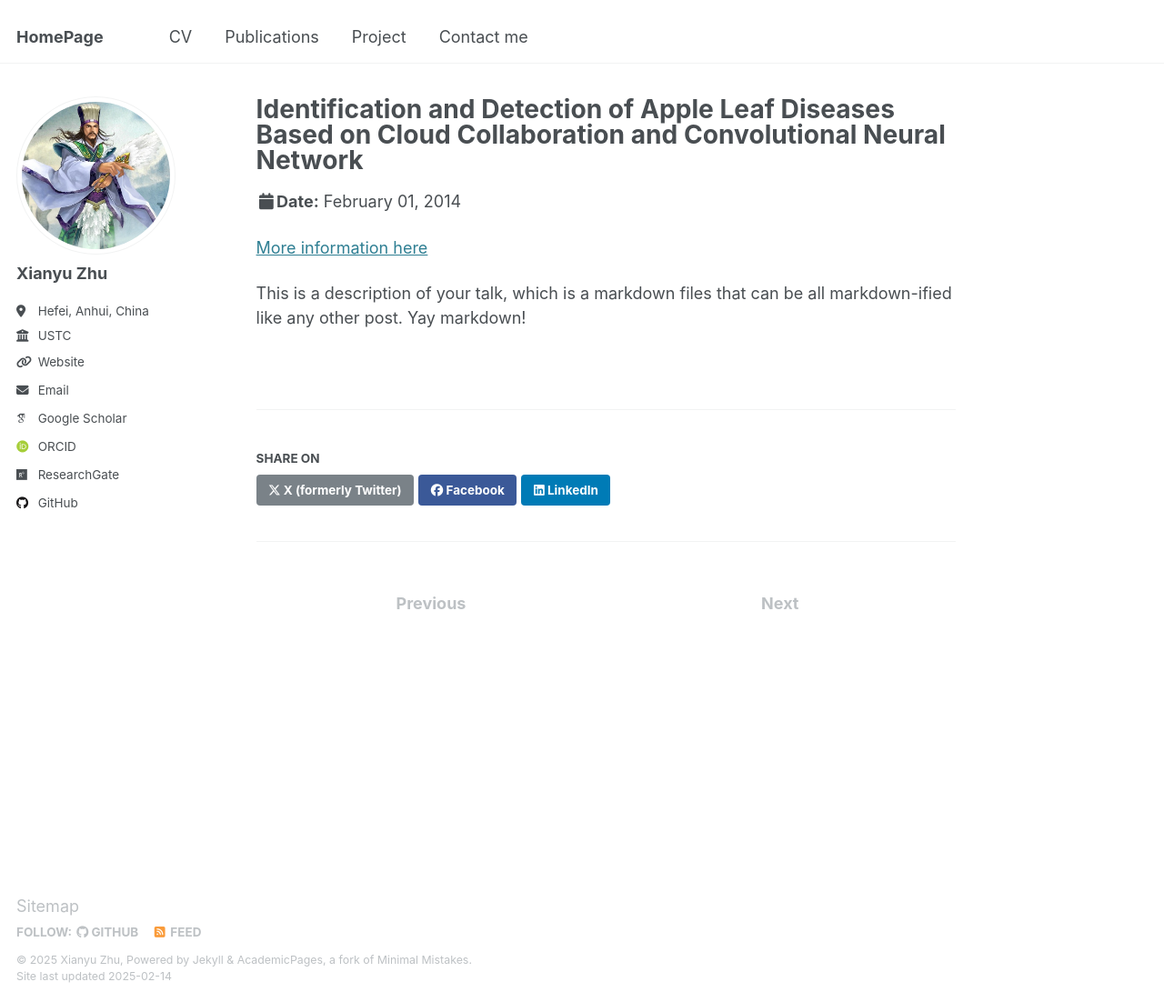
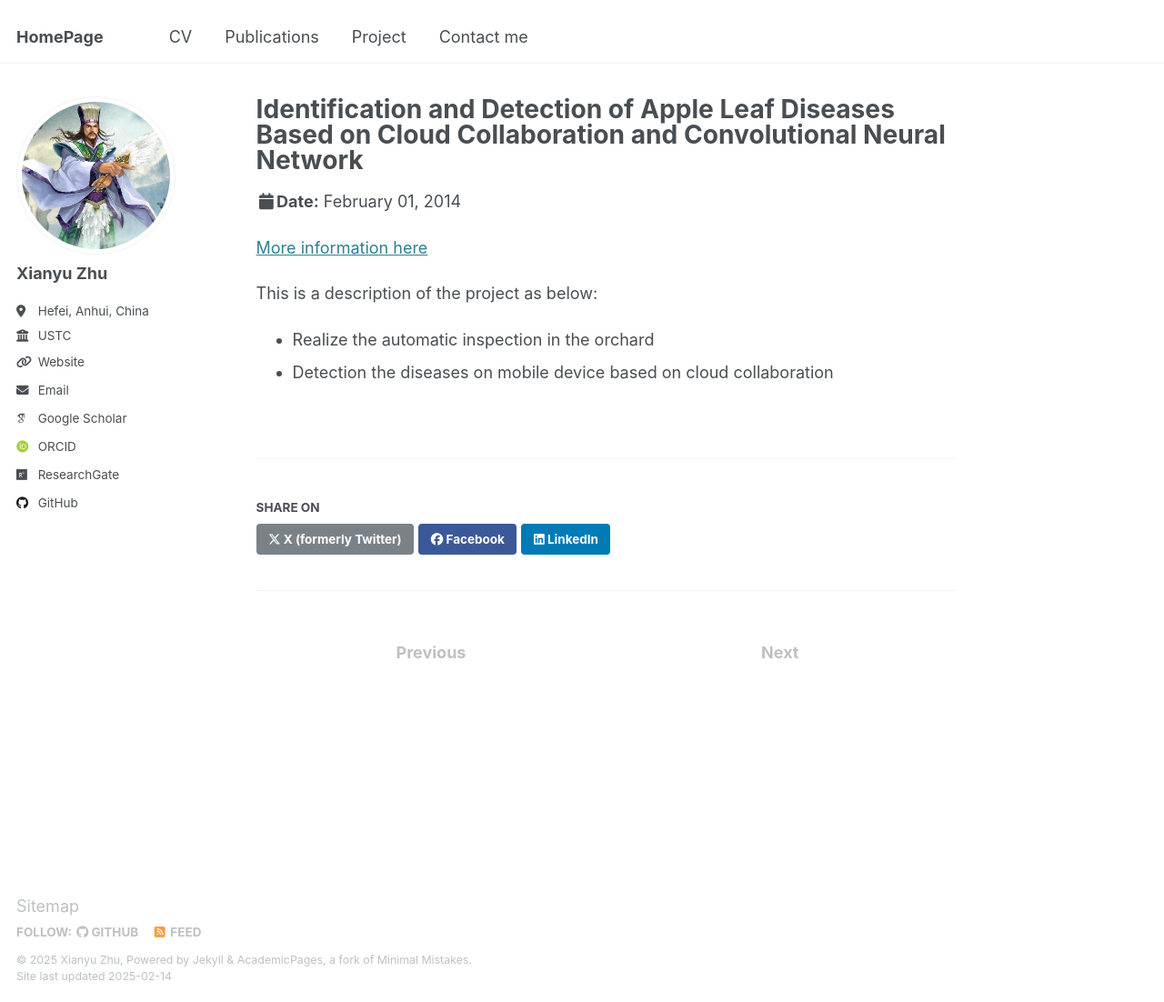
Before and after one commit to zhuxy-USTC/zhuxy-USTC.github.io, a Jekyll site: the page built from _talks/Identification and Detection of Apple Leaf Diseases Based on Cloud Collaboration and Convolutional Neural Network.md, in a window 1280 px wide and 1102 px high. Shown: the whole window at 91% size. Built offline with Jekyll 4.4.1, drawn with Linux system fonts in a browser that asks for light colours; some web fonts are replaced.

Commit message:
update project

```diff
--- a/_talks/Identification and Detection of Apple Leaf Diseases Based on Cloud Collaboration and Convolutional Neural Network.md
+++ b/_talks/Identification and Detection of Apple Leaf Diseases Based on Cloud Collaboration and Convolutional Neural Network.md
@@ -10,4 +10,6 @@ location: "London, UK"
 
 [More information here](http://example2.com)
 
-This is a description of your talk, which is a markdown files that can be all markdown-ified like any other post. Yay markdown!
+This is a description of the project as below:
+* Realize the automatic inspection in the orchard
+* Detection the diseases on mobile device based on cloud collaboration
```
Also changed, not shown: _talks/Research on early monitoring and warning of apple leaf diseases and development of inspection equipment based on artificial intelligence.md (+4 -4 lines).
